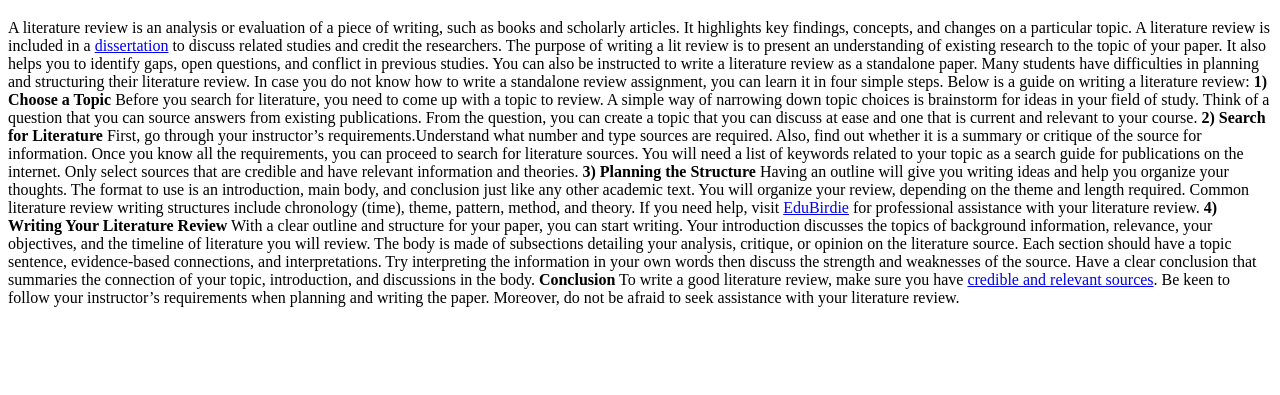
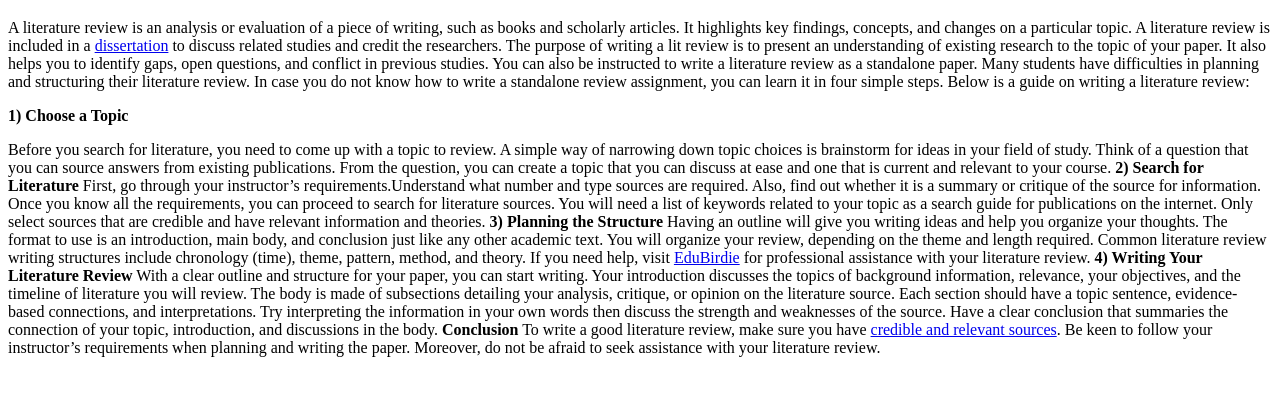
Before and after one commit to JosephRObryant/blog1, a plain HTML site: page index.html in a window 1280 px wide. Shown: the part 61-456 px from the top of the page. Drawn offline with Linux system fonts and the light colour scheme.

Commit message:
Update index.html

```diff
--- a/index.html
+++ b/index.html
@@ -5,7 +5,7 @@
 <h1>How to Write a Literature Review</h1>
 
 <p>A literature review is an analysis or evaluation of a piece of writing, such as books and scholarly articles. It highlights key findings, concepts, and changes on a particular topic. A literature review is included in a <a href="https://www.theguardian.com/education/2013/mar/21/how-to-plan-your-dissertation">dissertation</a> to discuss related studies and credit the researchers. The purpose of writing a lit review is to present an understanding of existing research to the topic of your paper. It also helps you to identify gaps, open questions, and conflict in previous studies. You can also be instructed to write a literature review as a standalone paper. Many students have difficulties in planning and structuring their literature review. In case you do not know how to write a standalone review assignment, you can learn it in four simple steps. Below is a guide on writing a literature review:
-<strong>1)	Choose a Topic</strong>
+  <p><strong>1)	Choose a Topic</strong></p>
 Before you search for literature, you need to come up with a topic to review. A simple way of narrowing down topic choices is brainstorm for ideas in your field of study. Think of a question that you can source answers from existing publications. From the question, you can create a topic that you can discuss at ease and one that is current and relevant to your course.
 <strong>2)	Search for Literature</strong>
 First, go through your instructor’s requirements.Understand what number and type sources are required. Also, find out whether it is a summary or critique of the source for information. Once you know all the requirements, you can proceed to search for literature sources. You will need a list of keywords related to your topic as a search guide for publications on the internet. Only select sources that are credible and have relevant information and theories.
```
